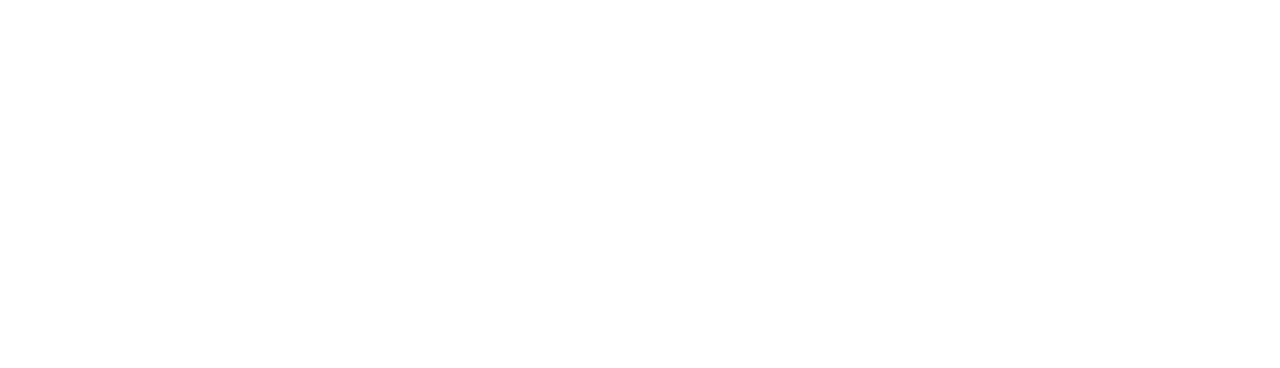
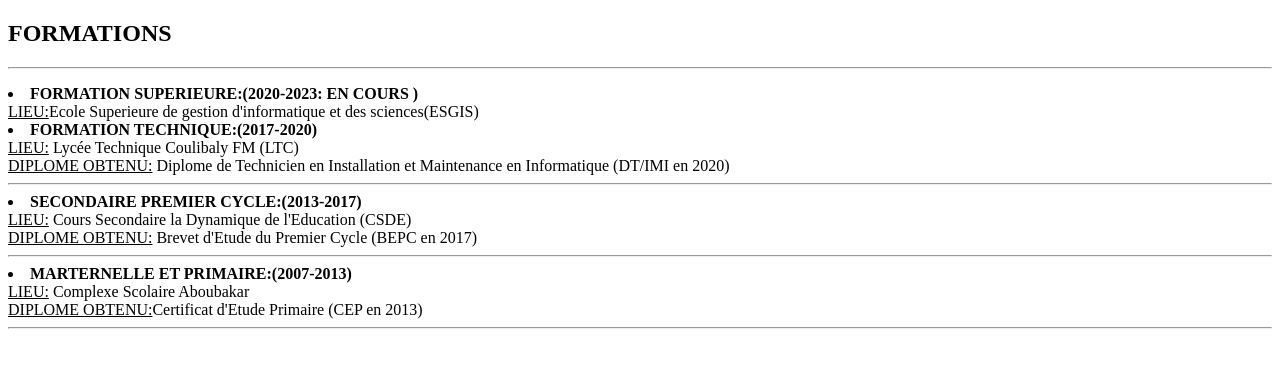
Before and after one commit to alfay03/git-mon-cv, a plain HTML site: page index.html in a window 1280 px wide. Drawn offline with Linux system fonts and the light colour scheme.

Commit message:
mise en place de la section formations

```diff
--- a/index.html
+++ b/index.html
@@ -8,6 +8,17 @@
     <title>Document</title>
 </head>
 <body>
-
+    <section id="formations">
+        <h2>FORMATIONS</h2> <hr>
+       <P>
+        <li><strong>FORMATION SUPERIEURE:(2020-2023: EN COURS )</strong> <br> <u>LIEU:</u>Ecole Superieure de gestion d'informatique et des sciences(ESGIS)
+         <li><strong>FORMATION TECHNIQUE:(2017-2020)</strong> <br> <u>LIEU:</u> Lycée Technique Coulibaly FM (LTC)
+         <br><u>DIPLOME OBTENU:</u> Diplome de Technicien en Installation et Maintenance en Informatique (DT/IMI en 2020) </li> <hr>
+         <li><strong>SECONDAIRE PREMIER CYCLE:(2013-2017)</strong> <br> <u>LIEU:</u> Cours Secondaire la Dynamique de l'Education (CSDE)
+         <br> <u>DIPLOME OBTENU:</u> Brevet d'Etude du Premier Cycle (BEPC en 2017) </li> <hr>
+         <li><strong> MARTERNELLE ET PRIMAIRE:(2007-2013) </strong>  <br> <u>LIEU:</u> Complexe Scolaire Aboubakar
+         <br> <u> DIPLOME OBTENU:</u>Certificat d'Etude Primaire (CEP en 2013) </li> <hr>
+         </P>
+    </section>
 </body>
 </html>
```
